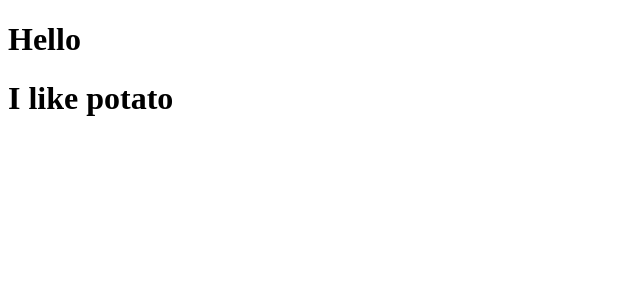
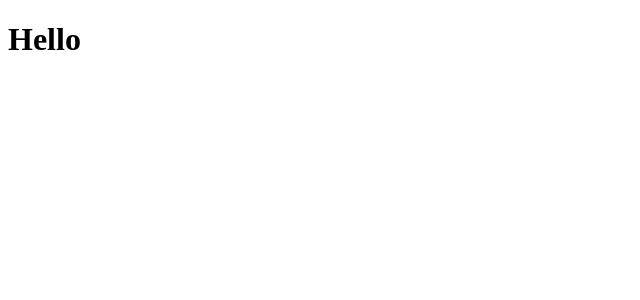
Before and after one commit to EricSeokgon/movie_app_2020, a React (Create React App) app: page / in a window 1280 px wide. Shown: the top 300 px of the page, without its empty margins (0-640 px from the left). Built offline with nearby package versions, Linux system fonts and the light colour scheme.

Commit message:
04-1 음식 데이터 만들기

```diff
--- a/src/App.js
+++ b/src/App.js
@@ -1,16 +1,16 @@
 import React from 'react';
 
-function Food() {
-  return <h1>I like potato</h1>;
+function Food({ fav }) {
+  return <h1>I like {fav}</h1>;
 }
+const foodILike = [];
 
 function App() {
   return (
     <div>
       <h1>Hello</h1>
-      <Food />
     </div>
-    );
+  );
 }
 
 export default App;
```
